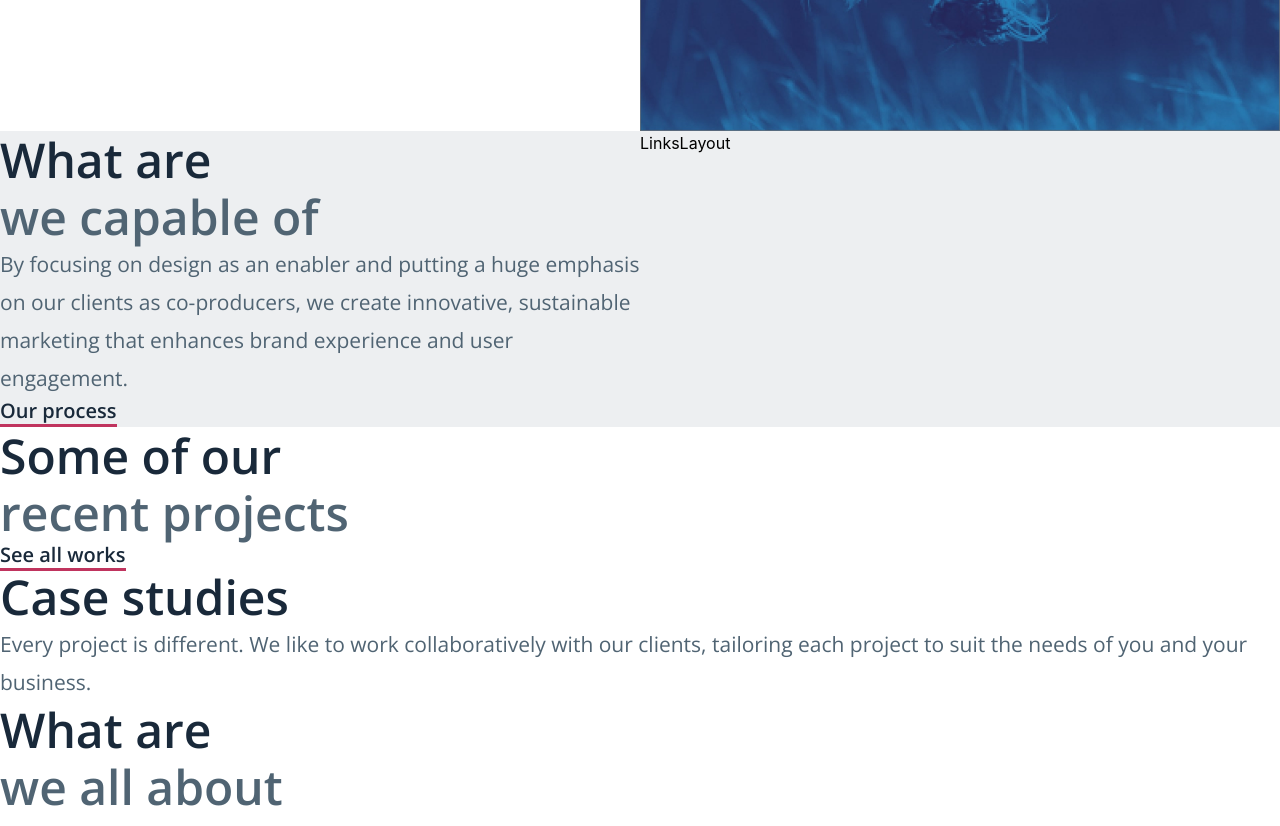
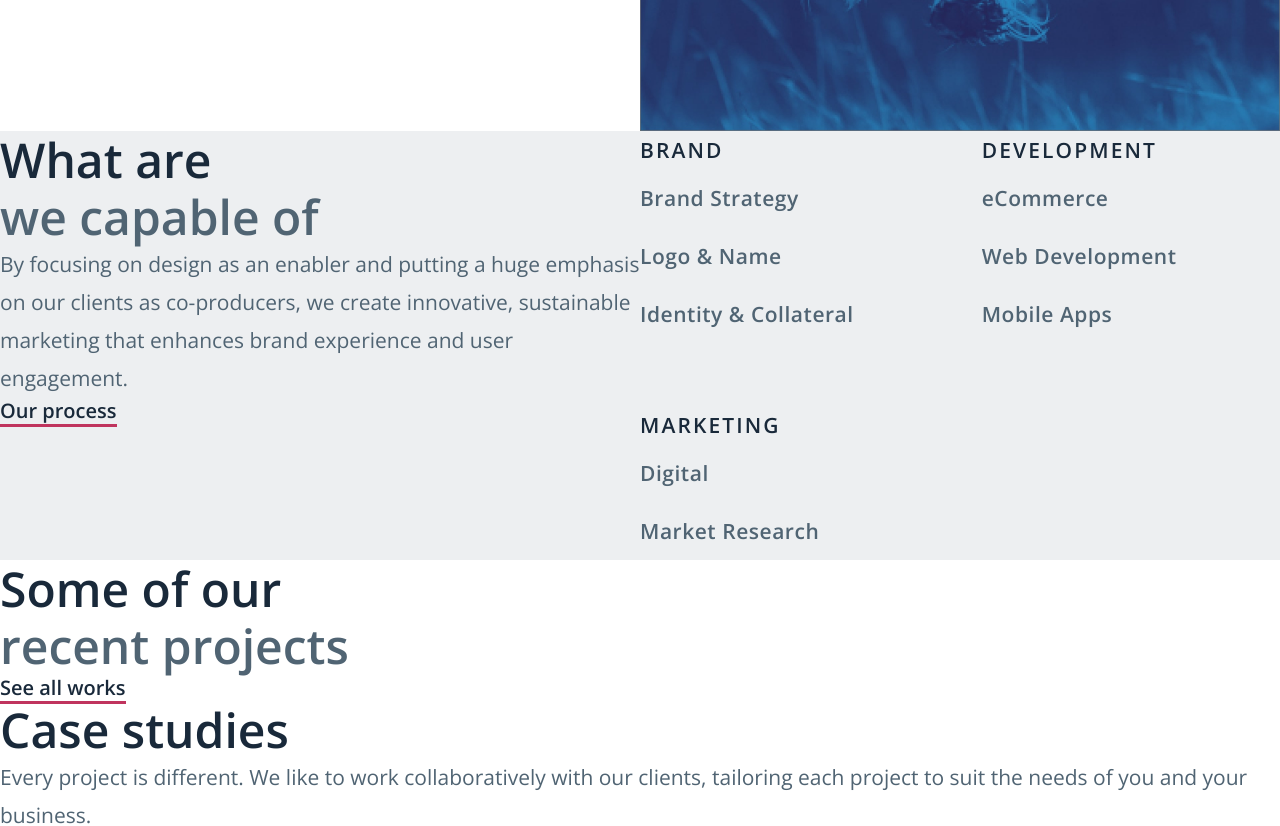
Before and after one commit to adrimihailescu/digital-spaniel, a React (Create React App) app: page / in a window 1280 px wide. Shown: the part 660-1486 px from the top of the page. Built offline with nearby package versions, Linux system fonts and the light colour scheme.

Commit message:
link layout & linksList component types and initial style

```diff
--- a/src/components/index.ts
+++ b/src/components/index.ts
@@ -1,5 +1,6 @@
 export { default as Image } from "./image";
 export { default as Link } from "./link";
 export { default as Heading } from "./heading";
+export { default as LinkList } from "./linkList";
 export * from "./layout";
 export * from "./description";
--- /dev/null
+++ b/src/components/linkList/index.tsx
@@ -0,0 +1,17 @@
+import React from "react";
+import { LinkListComponent } from "./styles";
+import Link from "../link";
+
+const LinkList = ({ links }: any) => {
+  return (
+    <LinkListComponent>
+      {Object.keys(links).map((index) => (
+        <li key={index}>
+          <Link {...links[index]} />
+        </li>
+      ))}
+    </LinkListComponent>
+  );
+};
+
+export default LinkList;
--- /dev/null
+++ b/src/components/linkList/styles.ts
@@ -0,0 +1,10 @@
+import styled from "styled-components";
+import stylesVariables from "../../constants/styles";
+
+export const LinkListComponent = styled.ul`
+  margin: 0;
+  padding: 0;
+
+  li {
+  }
+`;
--- a/src/fakeCMS/websiteData.ts
+++ b/src/fakeCMS/websiteData.ts
@@ -53,63 +53,90 @@ const data: WebsiteData = {
           variant: LinkVariant.underlined,
         },
       },
-      right: [
+      right: {
+        data: [
           {
-          title: "Explore",
+            title: {
+              content: {
+                text: "Explore",
+              },
+              variant: HeadingVariant.h3,
+            },
             items: [
               {
-              title: "Services",
+                text: "Services",
                 url: "/services",
+                variant: LinkVariant.simple,
               },
               {
-              title: "Work",
+                text: "Work",
                 url: "/work",
+                variant: LinkVariant.simple,
               },
               {
-              title: "About",
+                text: "About",
                 url: "/about",
+                variant: LinkVariant.simple,
               },
               {
-              title: "Blog",
+                text: "Blog",
                 url: "/blog",
+                variant: LinkVariant.simple,
               },
               {
-              title: "Careers",
+                text: "Careers",
                 url: "/careers",
+                variant: LinkVariant.simple,
               },
             ],
           },
           {
-          title: "Services",
+            title: {
+              content: {
+                text: "Services",
+              },
+              variant: HeadingVariant.h3,
+            },
             items: [
               {
-              title: "Brand",
+                text: "Brand",
                 url: "/brand",
+                variant: LinkVariant.simple,
               },
               {
-              title: "Development",
+                text: "Development",
                 url: "/development",
+                variant: LinkVariant.simple,
               },
               {
-              title: "Marketing",
+                text: "Marketing",
                 url: "/marketing",
+                variant: LinkVariant.simple,
               },
             ],
           },
           {
-          title: "Questions?",
+            title: {
+              content: {
+                text: "Questions?",
+              },
+              variant: HeadingVariant.h3,
+            },
             items: [
               {
-              title: "Call us",
+                text: "Call us",
                 url: "0121 345 678",
+                variant: LinkVariant.simple,
               },
               {
-              title: "Email Us",
+                text: "Email Us",
                 url: "info@digitalspaniel.co.uk",
+                variant: LinkVariant.simple,
               },
             ],
           },
         ],
+      },
     },
   },
   content: {
@@ -161,55 +188,80 @@ const data: WebsiteData = {
           variant: LinkVariant.underlined,
         },
       },
-      right: [
+      right: {
+        data: [
           {
-          title: "Brand",
+            title: {
+              content: {
+                text: "Brand",
+              },
+              variant: HeadingVariant.h3,
+            },
             items: [
               {
-              title: "Brand Strategy",
+                text: "Brand Strategy",
                 url: "/brand",
+                variant: LinkVariant.simple,
               },
               {
-              title: "Logo & Name",
+                text: "Logo & Name",
                 url: "/brand",
+                variant: LinkVariant.simple,
               },
               {
-              title: "Identity & Collateral",
+                text: "Identity & Collateral",
                 url: "/identity",
+                variant: LinkVariant.simple,
               },
             ],
           },
           {
-          title: "Development",
+            title: {
+              content: {
+                text: "Development",
+              },
+              variant: HeadingVariant.h3,
+            },
             items: [
               {
-              title: "eCommerce",
+                text: "eCommerce",
                 url: "/brand",
+                variant: LinkVariant.simple,
               },
               {
-              title: "Web Development",
+                text: "Web Development",
                 url: "/development",
+                variant: LinkVariant.simple,
               },
               {
-              title: "Mobile Apps",
+                text: "Mobile Apps",
                 url: "/mobile",
+                variant: LinkVariant.simple,
               },
             ],
           },
           {
-          title: "Marketing",
+            title: {
+              content: {
+                text: "Marketing",
+              },
+              variant: HeadingVariant.h3,
+            },
             items: [
               {
-              title: "Digital",
+                text: "Digital",
                 url: "/digital",
+                variant: LinkVariant.simple,
               },
               {
-              title: "Market Research",
+                text: "Market Research",
                 url: "/market",
+                variant: LinkVariant.simple,
               },
             ],
           },
         ],
+      },
     },
     projects: {
       title: {
--- a/src/modules/linksLayout/index.tsx
+++ b/src/modules/linksLayout/index.tsx
@@ -1,8 +1,21 @@
 import React from "react";
-import { LayoutItem } from "../../components";
+import { LinksLayoutProps } from "../../types/linksLayout";
+import { LinksLayoutComponent } from "./styles";
+import { Heading, LinkList } from "../../components";
 
-const LinksLayout = () => {
-  return <LayoutItem>LinksLayout</LayoutItem>;
+const LinksLayout = ({ data }: LinksLayoutProps) => {
+  return (
+    <LinksLayoutComponent>
+      {Object.keys(data).map((index) => {
+        return (
+          <li key={index}>
+            <Heading {...data[index as any].title} />
+            <LinkList links={data[index as any]?.items} />
+          </li>
+        );
+      })}
+    </LinksLayoutComponent>
+  );
 };
 
 export default LinksLayout;
--- /dev/null
+++ b/src/modules/linksLayout/styles.ts
@@ -0,0 +1,15 @@
+import styled from "styled-components";
+import stylesVariables from "../../constants/styles";
+
+export const LinksLayoutComponent = styled.ul`
+  margin: 0;
+  padding: 0;
+  display: flex;
+  flex-wrap: wrap;
+  column-gap: 128px;
+  row-gap: 63px;
+
+  li {
+    list-style: none;
+  }
+`;
--- a/src/modules/mainLayout/index.tsx
+++ b/src/modules/mainLayout/index.tsx
@@ -6,7 +6,7 @@ const Layout = ({ children, footer, navBar }: any) => {
     <>
       <NavBar {...navBar} />
       <main>{children}</main>
-      <Footer left={footer.left} right={footer.right} />
+      <Footer {...footer} />
     </>
   );
 };
--- a/src/modules/textLayout/index.tsx
+++ b/src/modules/textLayout/index.tsx
@@ -1,15 +1,15 @@
 import React, { FC } from "react";
-import { Heading, Description, Link, LayoutItem } from "../../components";
+import { Heading, Description, Link } from "../../components";
 import { TextLayoutProps } from "../../types/textLayout";
 
 const TextLayout: FC<TextLayoutProps> = ({ quote, title, content, cta }) => {
   return (
-    <LayoutItem>
+    <>
       {quote && <Heading {...quote} />}
       <Heading {...title} />
       {content && <Description>{content}</Description>}
       <Link {...cta} />
-    </LayoutItem>
+    </>
   );
 };
 
--- a/src/pages/landingPage.tsx
+++ b/src/pages/landingPage.tsx
@@ -21,7 +21,7 @@ const LandingPage = ({
   return (
     <>
       <Hero left={hero.left} right={hero.right} />
-      <Services left={services.left} right={services.right} />
+      <Services {...services} />
       <Projects {...projects} />
       <CaseStudies {...caseStudies} />
       <About {...about} />
--- a/src/types/footer.ts
+++ b/src/types/footer.ts
@@ -1,10 +1,11 @@
 import { HeadingProps } from "./heading";
 import { LinkProps } from "./link";
+import { LinksLayoutProps } from "./linksLayout";
 
 export interface FooterProps {
   left: {
     title: HeadingProps;
     cta: LinkProps;
   };
-  right: any;
+  right: LinksLayoutProps;
 }
--- /dev/null
+++ b/src/types/linksLayout.ts
@@ -0,0 +1,11 @@
+import { HeadingProps } from "./heading";
+import { LinkProps } from "./link";
+
+export interface LinkLayoutItem {
+  title: HeadingProps;
+  items: LinkProps[];
+}
+
+export interface LinksLayoutProps {
+  data: LinkLayoutItem[];
+}
--- a/src/types/services.ts
+++ b/src/types/services.ts
@@ -1,3 +1,4 @@
+import { LinksLayoutProps } from "./linksLayout";
 import { HeadingProps } from "./heading";
 import { LinkProps } from "./link";
 
@@ -7,5 +8,5 @@ export interface ServicesProps {
     content: string;
     cta: LinkProps;
   };
-  right: any;
+  right: LinksLayoutProps;
 }
```
Lines whose indentation alone changed are shown as unchanged.
